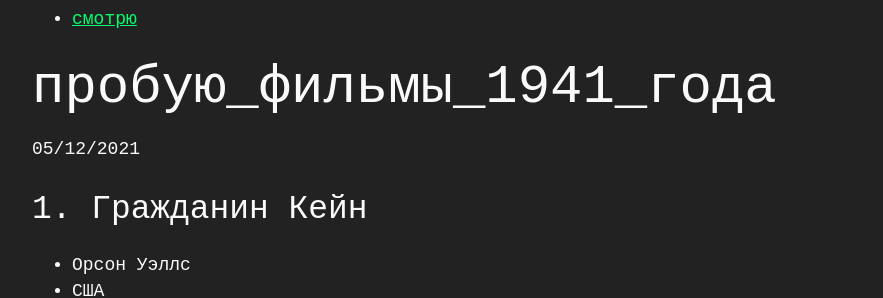
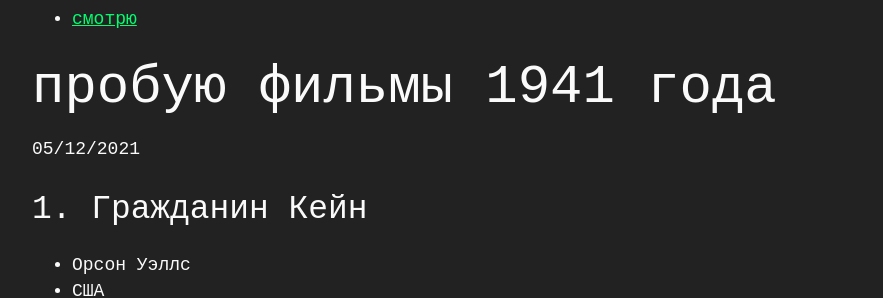
Before and after one commit to vickysled/vickysled.github.io, a Jekyll site: the page built from _posts/2021-12-05-movies1941.md, in a window 1280 px wide and 900 px high. Shown: the part 155-453 px from the top of the window, without its empty margins (176-1059 px from the left). Built offline with Jekyll 4.4.1, drawn with Linux system fonts in a browser that asks for light colours.

```diff
--- a/_posts/2021-12-05-movies1941.md
+++ b/_posts/2021-12-05-movies1941.md
@@ -1,6 +1,6 @@
 ---
 layout: post
-title:  "пробую_фильмы_1941_года"
+title:  "пробую фильмы 1941 года"
 date:   2021-12-05 21:00:00
 tags: смотрю
 ---
```
